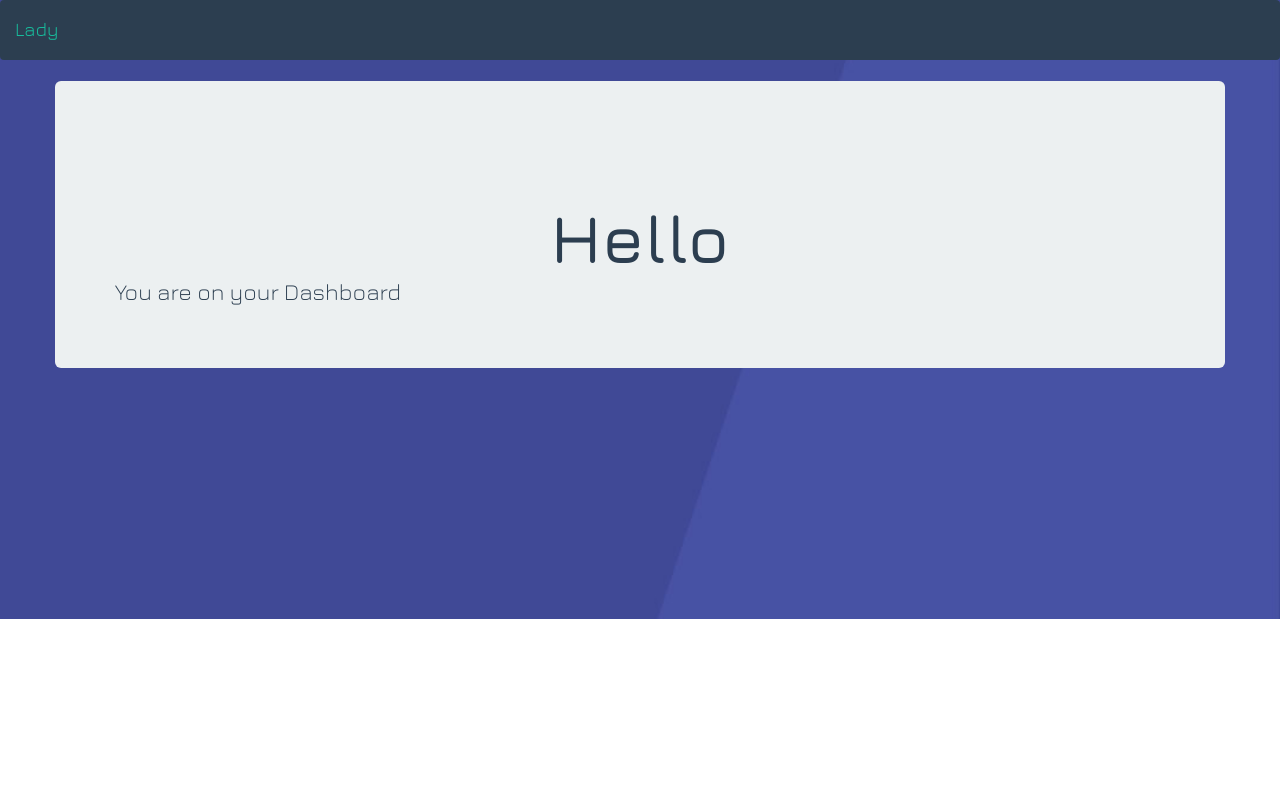
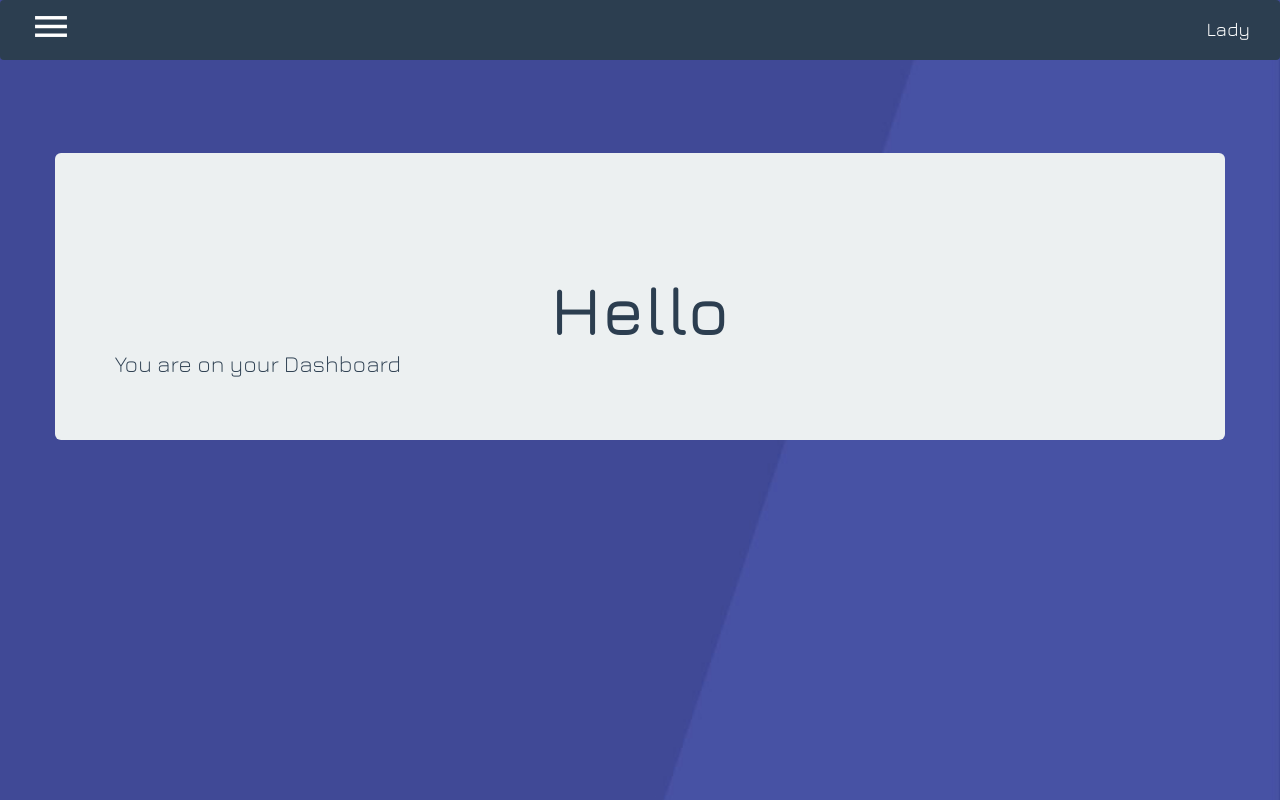
Before and after one commit to vigzmv/HerNurse, a Django app: template App/templates/App/home.html in a window 1280 px wide. Run offline with Django 3.2, Linux system fonts and the light colour scheme; the template is opened without the code that fills it, so the values that code supplies are empty; some libraries are stand-ins or nearby versions.

Commit message:
looking nice

```diff
--- a/App/static/App/css/style.css
+++ b/App/static/App/css/style.css
@@ -12,6 +12,10 @@ License URL: http://creativecommons.org/licenses/by/3.0/
 
 .text-center{
     color:white;
+}
+
+html,body{
+    min-height: 100%;
 }
 
 html,body,div,span,applet,object,iframe,h1,h2,h3,h4,h5,h6,p,blockquote,pre,a,abbr,acronym,address,big,cite,code,del,dfn,em,img,ins,kbd,q,s,samp,small,strike,strong,sub,sup,tt,var,b,u,i,dl,dt,dd,ol,nav ul,nav li,fieldset,form,label,legend,table,caption,tbody,tfoot,thead,tr,th,td,article,aside,canvas,details,embed,figure,figcaption,footer,header,hgroup,menu,nav,output,ruby,section,summary,time,mark,audio,video{margin:0;padding:0;border:0;font-size:100%;font:inherit;vertical-align:baseline;}
--- a/App/templates/App/base.html
+++ b/App/templates/App/base.html
@@ -29,18 +29,36 @@
                 <body>
                     <nav class="navbar navbar-default">
                         <div class="container-fluid">
-                            <div class="navbar-header">
-                                <button type="button" class="navbar-toggle collapsed" data-toggle="collapse" data-target="#bs-example-navbar-collapse-1">
-                                    <span class="sr-only">Toggle navigation</span>
-                                    <span class="icon-bar"></span>
-                                    <span class="icon-bar"></span>
-                                    <span class="icon-bar"></span>
-                                </button>
-                                <p class="text-center"><a class="navbar-brand" href="#">Lady</a></p>
+                            <div class="navbar-header" style="float:left">
+                            <div class="menu" style="margin-top:16px;margin-left:20px;">
+                                    <span class="menu-icon">
+                                    <a href="#"><img src={% static 'App/images/menu-icon.png' %} alt=""/></a></span>
+                                        <ul class="nav1">
+                                            <li><a href="#">Home</a></li>
+                                            <li><a href="#">About</a></li>
+                                            <li><a href="#">Services</a></li>
+                                            <li><a href="#">Gallery</a></li>
+                                            <li><a href="#">Contact</a></li>
+                                        </ul>
+                                        <!-- script-for-menu -->
+                                         <script>
+                                           $( "span.menu-icon" ).click(function() {
+                                             $( "ul.nav1" ).slideToggle( 300, function() {
+                                             // Animation complete.
+                                              });
+                                             });
+                                        </script>
+                                        <!-- /script-for-menu -->
+                                </div>
                             </div>
+                            <div class="pull-right" style=""><a class="navbar-brand" href="#">Lady</a></div>
                         </div>
+
                     </nav>
-
+                    <br>
+                    <br>
+                    <br>
+                    <br>
                 {% block content %}
                 {% endblock %}
 
```
